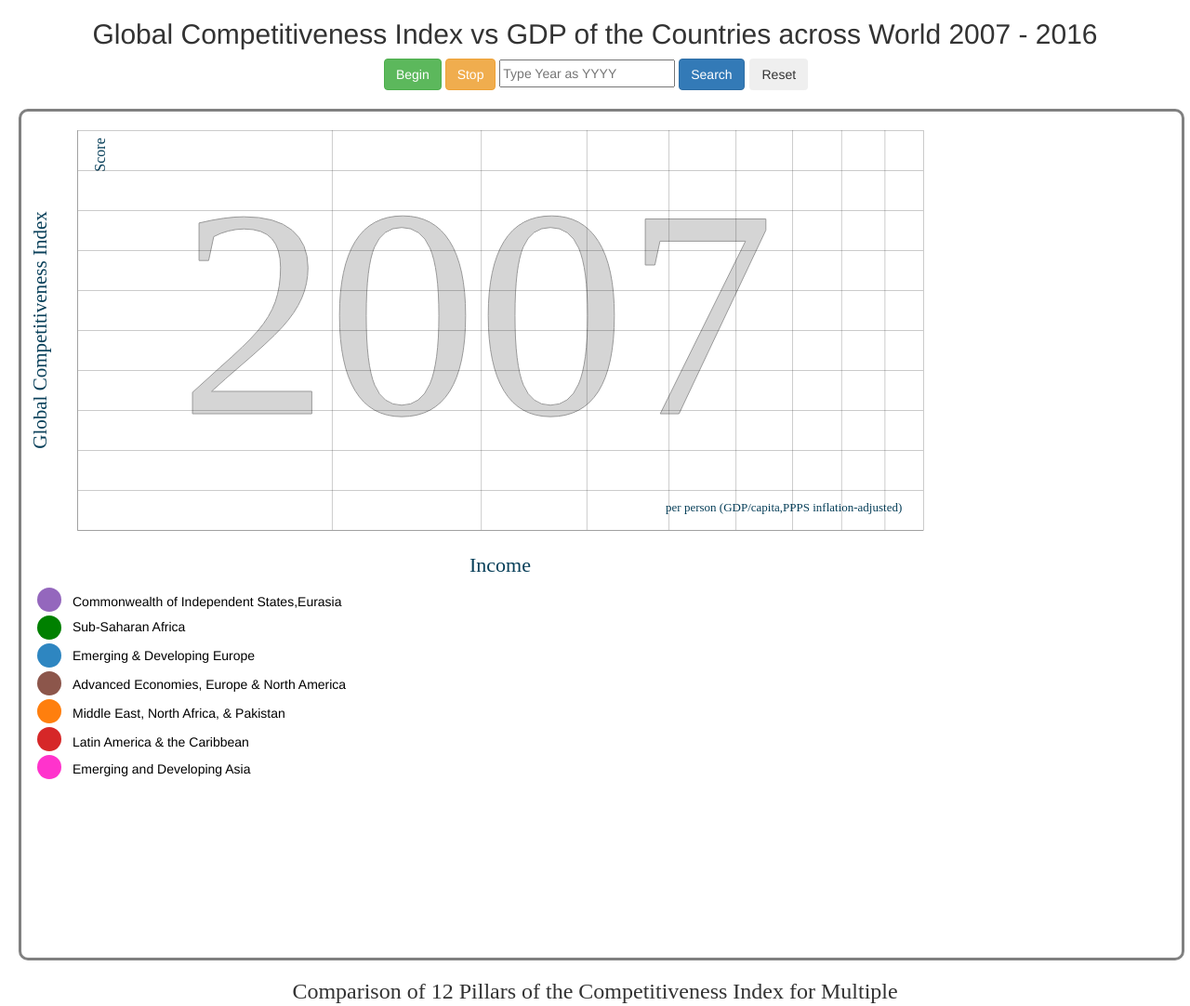
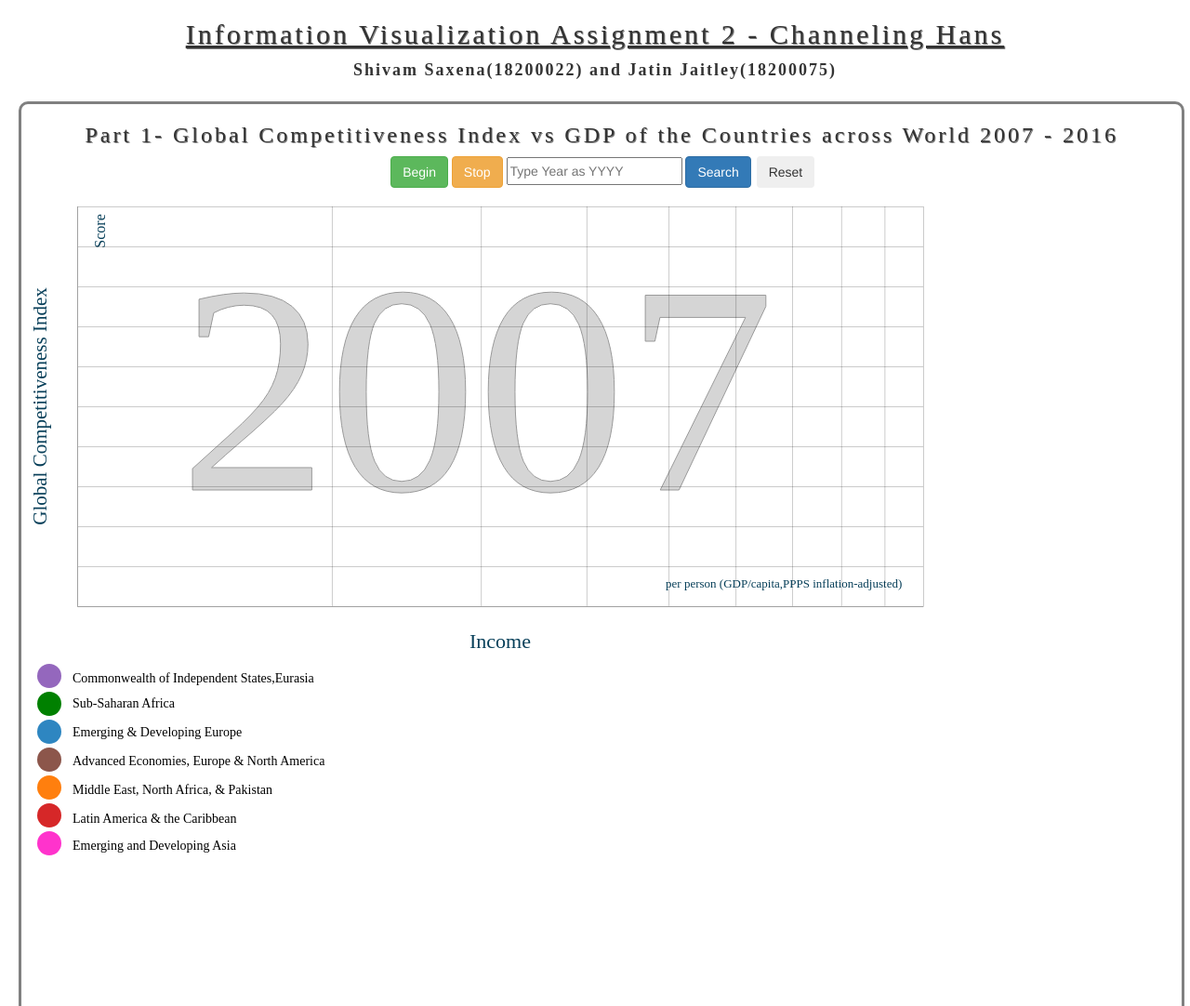
Before and after one commit to shivasxn17/GCI-WEF-D3-Data-Vizualization, a plain HTML site: page index.html in a window 1280 px wide. Shown: the top 1082 px of the page at 93% size. Drawn offline with Linux system fonts and the light colour scheme; no server answers.

Commit message:
styling added for text and content

```diff
--- a/index.html
+++ b/index.html
@@ -18,14 +18,37 @@
 	</script>
 
 	<style type="text/css">
+
+	#team_names{
+		text-align: center;
+		font-family: "Bariol Regular";
+		font-size: 18px;
+		letter-spacing: 2px;
+		font-weight: bold;
+		margin: 10px;
+	}
+	#control_div{
+
+	}
 	#table1{
 		text-align: center;
 		font-family: "Bariol Regular";
 		font-size: 15px;
 	}
+	h2  {
+		text-align: center;
+		letter-spacing: 3px;
+		text-shadow: 1px 1px grey;
+		font-family: "Bariol Regular";
+		 text-decoration: underline;
+	}
 	h3 {
 		text-align: center;
+		letter-spacing: 3px;
+		text-shadow: 1px 1px grey;
 		font-family: "Bariol Regular";
+	}
+	body {
 	}
 	p {
 		margin-left: 20px;
@@ -57,10 +80,15 @@
 	</style>
 	</head>
 	<body>
-	<h2 align="center">Global Competitiveness Index vs GDP of the Countries across World 2007 - 2016</h2>
+	<h2 >Information Visualization Assignment 2 - Channeling Hans</h2>
+	<div id = "team_names"> Shivam Saxena(18200022) and Jatin Jaitley(18200075)</div>
 
+	<!-- Div block for GapMinder Animation -->
+	<div id="oneId"  style="width: 98%; height: 100% border-top-width: 3px;
+	border-top-style: solid; border-left-width: 3px; border-left-style: solid; border-right-width: 3px; border-right-style: solid; border-bottom-width: 3px; border-bottom-style: solid; margin-top: 20px; margin-bottom: 20px; margin-right: 20px; margin-left: 20px; border-radius: 10px; border-color: grey; ">
+	<h3 >Part 1- Global Competitiveness Index vs GDP of the Countries across World 2007 - 2016</h3>
 	<!-- Div block for all the control buttons Begin, Stop, Search and Reset -->
-	<div align="center">
+	<div id = "control_div" align="center">
 
 		<button id="startButton" onclick="beginAnimation()" type="button" class="btn btn-success" style="margin-left: 2px;"> Begin </button>
 
@@ -73,16 +101,11 @@
 		<button id="resetButton" onclick="resetAll()" type="button" class="btn btn-reset" style="margin-left: 2px;"> Reset </button>
 
 	</div>
-
-
-	<!-- Div block for GapMinder Animation -->
-	<div id="oneId"  style="width: 98%; height: 100% border-top-width: 3px;
-	border-top-style: solid; border-left-width: 3px; border-left-style: solid; border-right-width: 3px; border-right-style: solid; border-bottom-width: 3px; border-bottom-style: solid; margin-top: 20px; margin-bottom: 20px; margin-right: 20px; margin-left: 20px; border-radius: 10px; border-color: grey; ">
 	</div>
 
 	<!-- Div block for Comparison of Countries data -->
 	<div id="table1">
-		<h3 align="center" >Comparison of 12 Pillars of the Competitiveness Index for Multiple </h3>
+		<h3 align="center">Part 2 - Comparison of 12 Pillars of the Competitiveness Index for Multiple Countries </h3>
 	</div>
 
 	<script type="text/javascript">
@@ -212,13 +235,13 @@
     legends_svg.append("circle").attr("cx", 80).attr("cy", 210).attr("r", 13).attr("fill","#D62728");
     legends_svg.append("circle").attr("cx", 80).attr("cy", 240).attr("r", 13).attr("fill","#FF33CC");
 
-    legends_svg.append("text").attr("x", 105).attr("y",94 ).style("text-anchor", "start").attr("fill","black").text("Sub-Saharan Africa");
-    legends_svg.append("text").attr("x", 105).attr("y",125 ).style("text-anchor", "start").attr("fill","black").text("Emerging & Developing Europe");
-    legends_svg.append("text").attr("x", 105).attr("y",156 ).style("text-anchor", "start").attr("fill","black").text("Advanced Economies, Europe & North America");
-    legends_svg.append("text").attr("x", 105).attr("y",187 ).style("text-anchor", "start").attr("fill","black").text("Middle East, North Africa, & Pakistan");
-    legends_svg.append("text").attr("x", 105).attr("y",218 ).style("text-anchor", "start").attr("fill","black").text("Latin America & the Caribbean");
-    legends_svg.append("text").attr("x", 105).attr("y",67 ).style("text-anchor", "start").attr("fill","black").text("Commonwealth of Independent States,Eurasia");
-    legends_svg.append("text").attr("x", 105).attr("y",247 ).style("text-anchor", "start").attr("fill","black").text("Emerging and Developing Asia");
+    legends_svg.append("text").attr("x", 105).attr("y",94 ).style("text-anchor", "start").attr("font-family", font_text).attr("fill","black").text("Sub-Saharan Africa");
+    legends_svg.append("text").attr("x", 105).attr("y",125 ).style("text-anchor", "start").attr("font-family", font_text).attr("fill","black").text("Emerging & Developing Europe");
+    legends_svg.append("text").attr("x", 105).attr("y",156 ).style("text-anchor", "start").attr("font-family", font_text).attr("fill","black").text("Advanced Economies, Europe & North America");
+    legends_svg.append("text").attr("x", 105).attr("y",187 ).style("text-anchor", "start").attr("font-family", font_text).attr("fill","black").text("Middle East, North Africa, & Pakistan");
+    legends_svg.append("text").attr("x", 105).attr("y",218 ).style("text-anchor", "start").attr("font-family", font_text).attr("fill","black").text("Latin America & the Caribbean");
+    legends_svg.append("text").attr("x", 105).attr("y",67 ).style("text-anchor", "start").attr("font-family", font_text).attr("fill","black").text("Commonwealth of Independent States,Eurasia");
+    legends_svg.append("text").attr("x", 105).attr("y",247 ).style("text-anchor", "start").attr("font-family", font_text).attr("fill","black").text("Emerging and Developing Asia");
 
 
 	// Year animation view in background
@@ -375,6 +398,16 @@
 			console.log("Something went wrong");
 			console.log(error);
 		}else{
+
+			// filtering is important as it is affecting
+
+			// filtering countries missing values of global competitive index
+			// data =  data.filter(function(d){
+			//         if(d.Global_Competitiveness_Index != ""){
+			//             return true; 	}
+			//         return false;
+			//     });
+
 			// convert variable to numeric type or string type
 			data.forEach(function(d){
 						d.Country = d.Country;
@@ -505,25 +538,25 @@
 		  	.append('th').text(function (column) {
 
 		  		if (column == 'Income group') {
-		  			return 'IG';
+		  			return 'Income Group';
 		  		} else if (column == '1st_pillar_Institutions') {
-		  			return 'Institutions'
+		  			return 'Institutions';
 		  		} else if (column == '2nd_pillar_Infrastructure') {
-		  			return 'Infra';
+		  			return 'Infrastructure';
 		  		}else if (column == '3rd_pillar_Macroeconomic_environment') {
-		  			return 'MacroEconomicEnv';
+		  			return 'Macroeconomic Environment';
 		  		}else if (column == '4th_pillar_Health_and_primary_education') {
-		  			return 'Health & Edu';
+		  			return 'Health & Primary Education';
 		  		}else if (column == '5th_pillar_Higher_education_and_training') {
-		  			return 'Higher Edu';
+		  			return 'Higher Education & Training';
 		  		}else if (column == '6th_pillar_Goods_market_efficiency') {
-		  			return 'Goods Market Eff';
+		  			return 'Goods Market Efficiency';
 		  		}else if (column == '7th_pillar_Labor_market_efficiency') {
-		  			return 'Labor Market Eff';
+		  			return 'Labor Market Efficiency';
 		  		}else if (column == '8th_pillar_Financial_market_development') {
-		  			return 'Financial Market Dev';
+		  			return 'Financial Market Development';
 		  		}else if (column == '9th_pillar_Technological_readiness') {
-		  			return 'Tech Readiness';
+		  			return 'Technological Readiness';
 		  		}else if (column == '10th_pillar_Market_size') {
 		  			return 'Market Size';
 		  		}else if (column == '11th_pillar_Business_sophistication_') {
@@ -531,7 +564,7 @@
 		  		}else if (column == '12th_pillar_Innovation') {
 		  			return 'Innovation';
 		  		}else if (column == 'Global_Competitiveness_Index') {
-		  			return 'GCI';
+		  			return 'Global Competitiveness Index';
 		  		}
 
 		  		return column ;
```
